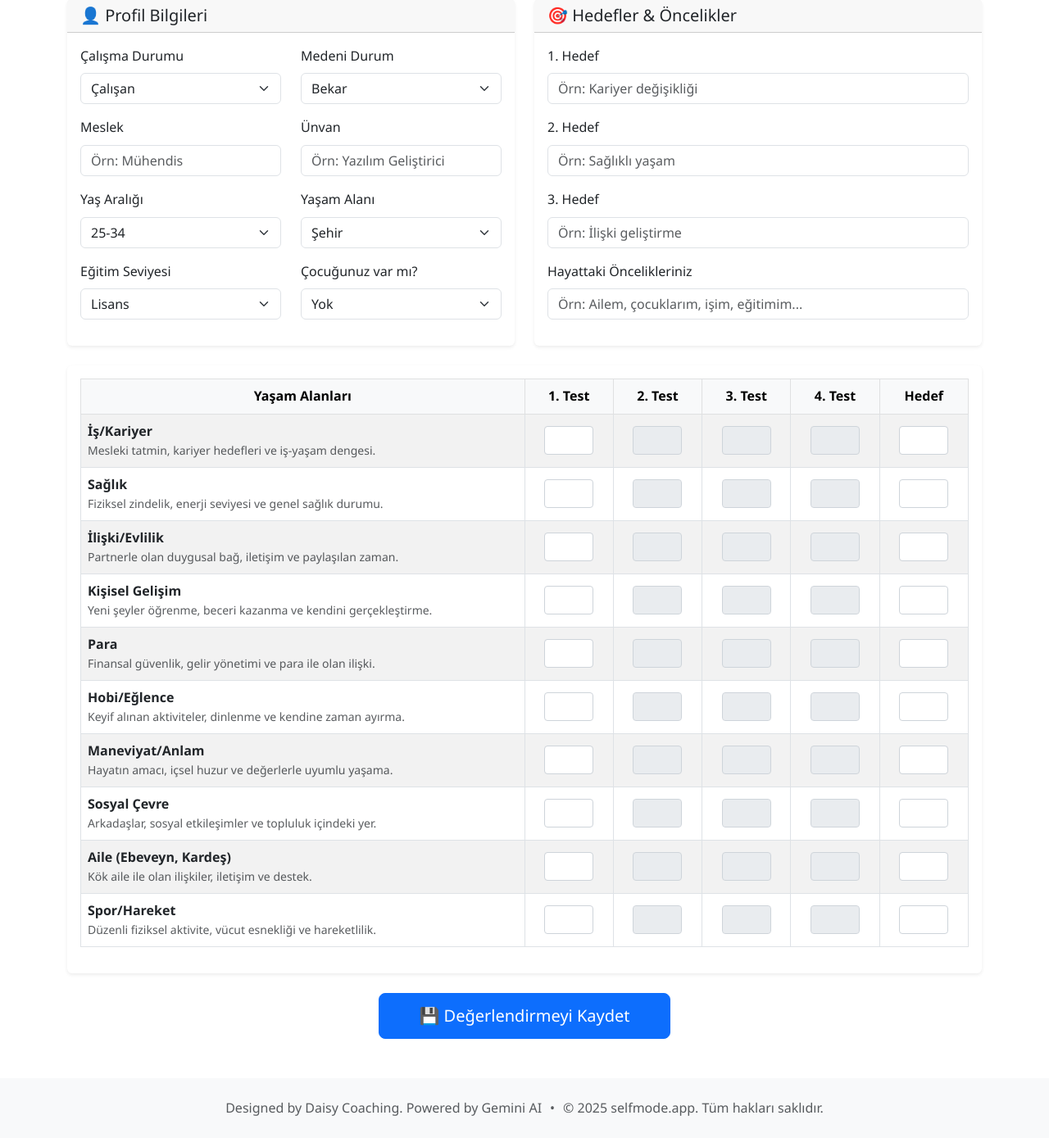
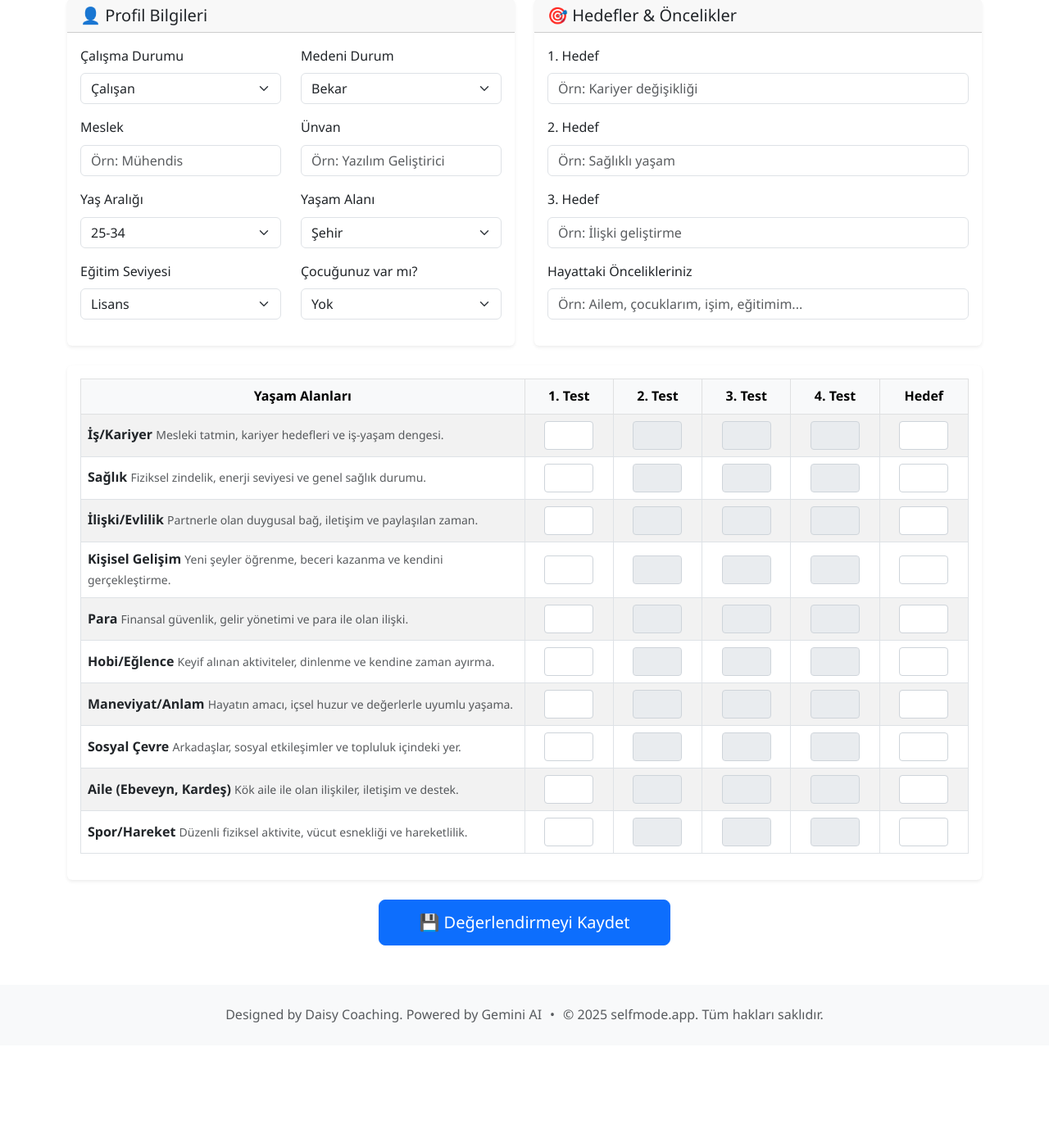
Before and after one commit to MuharremZANTUR/selfmodeai, a Django app: page /life-wheel/ in a window 1280 px wide. Shown: the part 208-1597 px from the top of the page at 82% size. After the commit the page ends 1456 px from the top, so only its background shows below. Run offline with Django 5.2, Linux system fonts and the light colour scheme; the visitor is signed in with stand-in values (Sample User, id 1); data that the repository does not hold is empty; parts of the project's set-up code (start-up, migrations or seed data) failed here and were passed over.

Commit message:
Feat: Update dashboard and life_wheel tables to show area name and description side-by-side

```diff
--- a/django_backend/templates/main/dashboard.html
+++ b/django_backend/templates/main/dashboard.html
@@ -214,8 +214,7 @@
                             {% for row in summary_data %}
                             <tr>
                                 <td class="text-start">
-                                    <strong>{{ row.area }}</strong>
-                                    <p class="text-muted small mb-0">{{ row.description }}</p>
+                                    <strong>{{ row.area }}</strong> <span class="text-muted small">{{ row.description }}</span>
                                 </td>
                                 <td>{{ row.test_1_score|default:"-" }}</td>
                                 <td>{{ row.test_2_score|default:"-" }}</td>
--- a/django_backend/templates/main/life_wheel.html
+++ b/django_backend/templates/main/life_wheel.html
@@ -177,8 +177,7 @@
                         {% for row in table_data %}
                         <tr data-row-key="{{ row.area_key }}">
                             <td class="text-start align-middle">
-                                <strong>{{ row.area_display }}</strong>
-                                <p class="text-muted small mb-0">{{ row.description }}</p>
+                                <strong>{{ row.area_display }}</strong> <span class="text-muted small">{{ row.description }}</span>
                             </td>
                             <!-- Test 1 -->
                             <td><input type="number" name="test_1_{{ row.area_key }}" value="{{ row.test_1_score }}" {% if next_test_number != 1 %}disabled{% endif %} min="1" max="10" class="form-control form-control-sm score-input" required></td>
```
